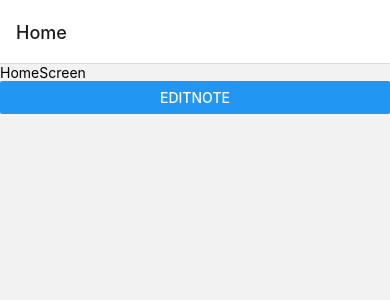
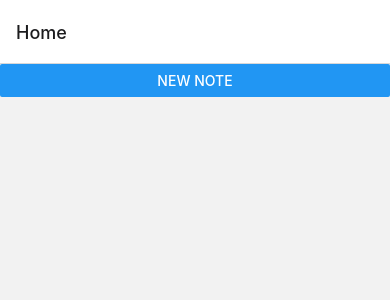
Before and after one commit to chayavogel/note-taker, a React Native app: screen /Home in a window 390 px wide. Shown: the top 300 px of the page. Built offline with nearby package versions, Linux system fonts and the light colour scheme.

Commit message:
display latest note on homescreen using async storage

```diff
--- a/App.tsx
+++ b/App.tsx
@@ -1,7 +1,6 @@
 import { StatusBar } from 'expo-status-bar';
 import { StyleSheet, Text, View, TextInput, Button } from 'react-native';
 import { useState } from "react";
-import AsyncStorage from '@react-native-async-storage/async-storage';
 import { NoteTakingInput } from './components/NoteTakingInput';
 import { HomeScreen } from './screens/HomeScreen';
 import { NavigationContainer } from '@react-navigation/native';
--- a/screens/EditNoteScreen.tsx
+++ b/screens/EditNoteScreen.tsx
@@ -1,12 +1,8 @@
 import React from "react";
 import { NoteTakingInput } from "../components/NoteTakingInput";
-import AsyncStorage from "@react-native-async-storage/async-storage";
+import { saveNote } from "../services/noteStoreService";
 
 export const EditNoteScreen: React.FC = () => {
-
-    const saveNote = async (text: string) => {
-        await AsyncStorage.setItem('note', text)
-      }
 
     return (
         <NoteTakingInput saveNote={saveNote}/>
--- a/screens/HomeScreen.tsx
+++ b/screens/HomeScreen.tsx
@@ -1,21 +1,31 @@
 import { useNavigation } from "@react-navigation/native";
-import React from "react";
-import {Text, Button} from 'react-native'
+import React, { useEffect, useState } from "react";
+import { Text, Button, View } from 'react-native'
 import { EditNoteScreen } from "./EditNoteScreen";
 import { ScreenNavigationProp } from "../types"
+import AsyncStorage from '@react-native-async-storage/async-storage';
+import { useFocusEffect } from '@react-navigation/native';
+import { getNote } from "../services/noteStoreService";
 
 export const HomeScreen: React.FC = () => {
 
     const navigation = useNavigation<ScreenNavigationProp>()
 
+    const [noteText, setNoteText] = useState<string>('')
+
+    useFocusEffect(() => {
+        getNote().then((result) => setNoteText(result ?? ""));
+    })
+
     return (
         <>
-        <Text>HomeScreen</Text>
+        <View>
+            <Text>{noteText}</Text>
+        </View>
         <Button
             onPress={() => navigation.navigate("EditNote") }
-            title="EditNote"
+            title="New Note"
         />
         </>
     )
-
 }
--- /dev/null
+++ b/services/noteStoreService.ts
@@ -0,0 +1,9 @@
+import AsyncStorage from "@react-native-async-storage/async-storage";
+
+export const getNote = async (text: string) => {
+    return await AsyncStorage.getItem("note");
+}
+
+export const saveNote = async (text: string) => {
+    await AsyncStorage.setItem('note', text)
+  }
```
